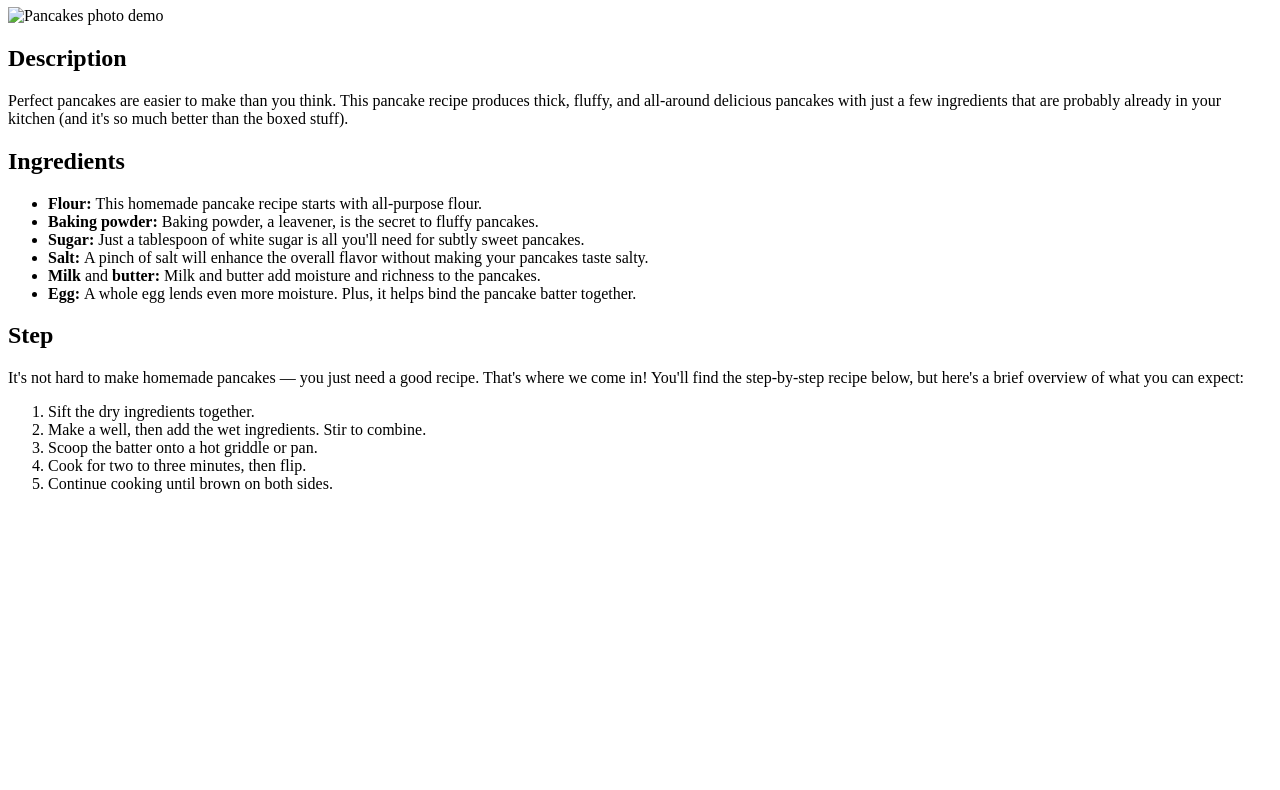
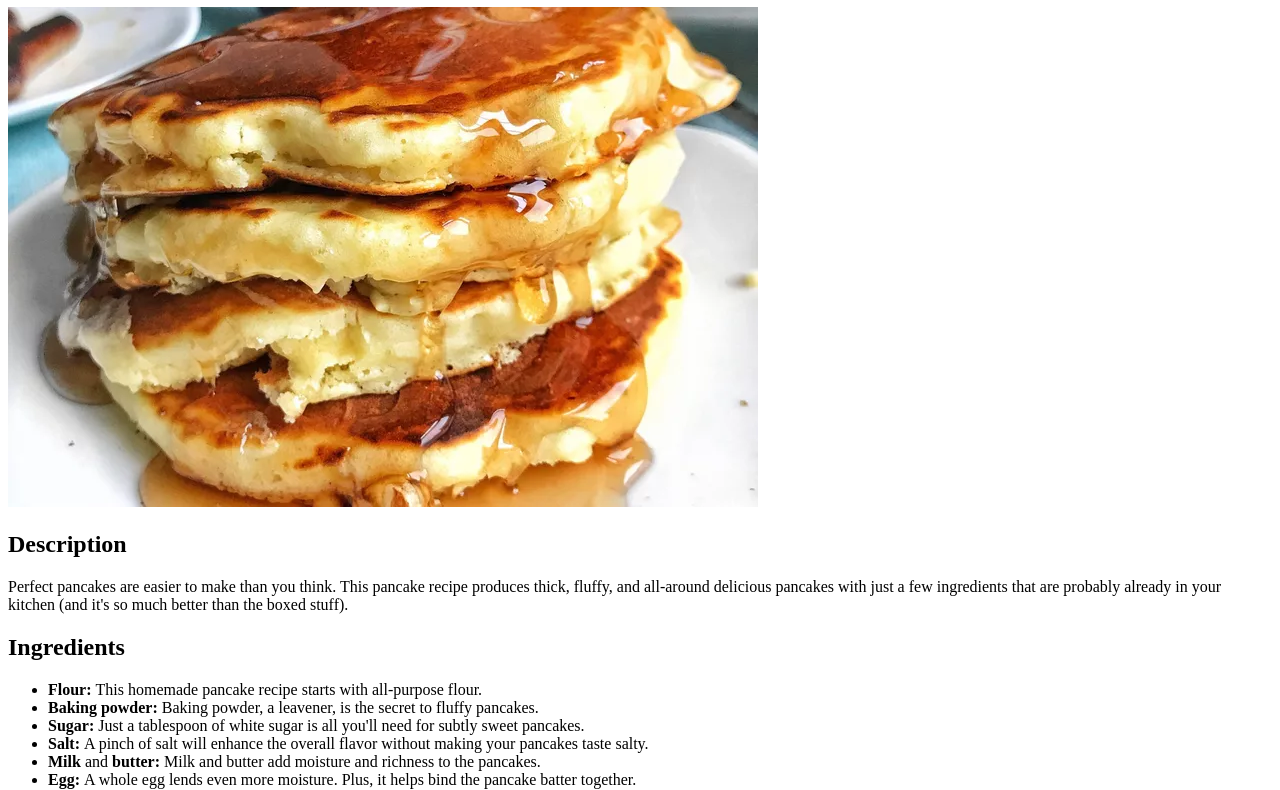
Before and after one commit to tinhonline262/recipes, a plain HTML site: page recipes/pancakes.html in a window 1280 px wide. Shown: the part 99-889 px from the top of the page. Before the commit the page ends 800 px from the top, so only its background shows below. Drawn offline with Linux system fonts and the light colour scheme; the site is published under a folder, as on GitHub Pages, so addresses that start at the root find nothing.

Commit message:
fix: fix error to load image on: pancakes, sloppy
Cause dont use /image/.. instead of ../image/.. so when deploy on github page has error no load image on page.
modified it.

```diff
--- a/recipes/pancakes.html
+++ b/recipes/pancakes.html
@@ -10,7 +10,7 @@
 <body>
     <a href="../index.html">Home</a>
     <h1>Pancakes</h1>
-    <img src="/img/pancakes.png" alt="Pancakes photo demo">
+    <img src="../img/pancakes.png" alt="Pancakes photo demo">
     <h2>Description</h2>
     <p>Perfect pancakes are easier to make than you think. This pancake recipe produces thick, fluffy, and all-around
         delicious
```
Also changed, not shown: recipes/sloppy-chickens.html (+1 -1 lines).
